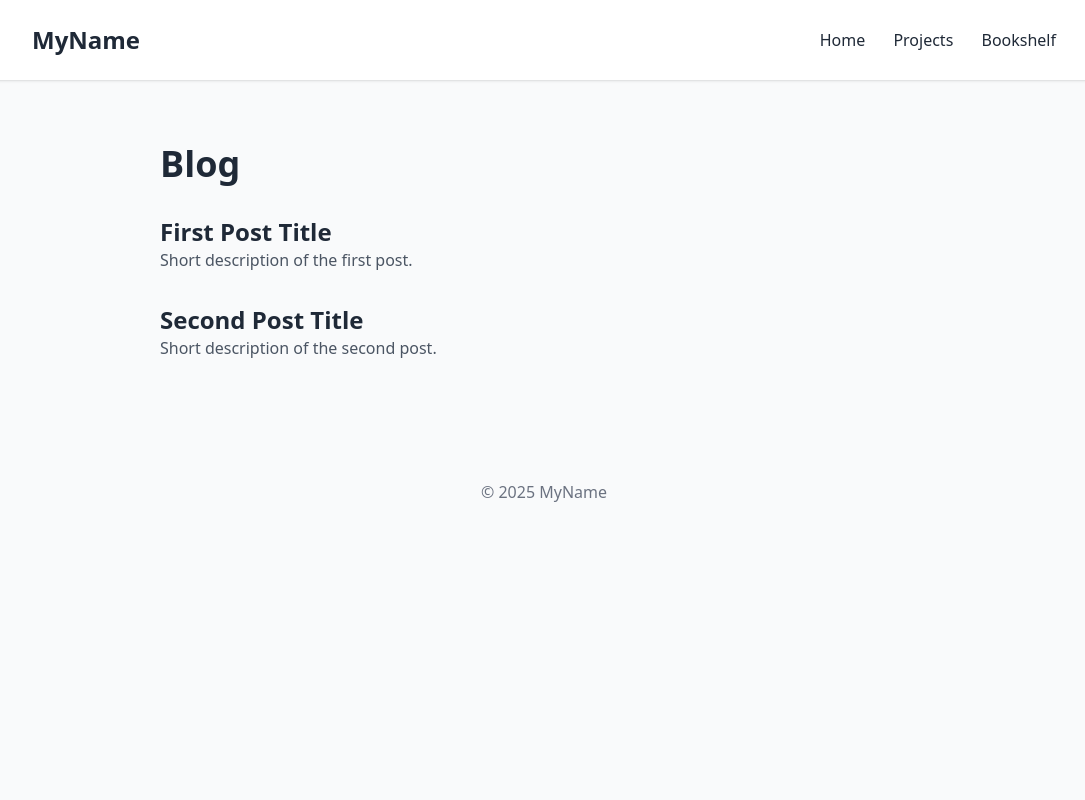
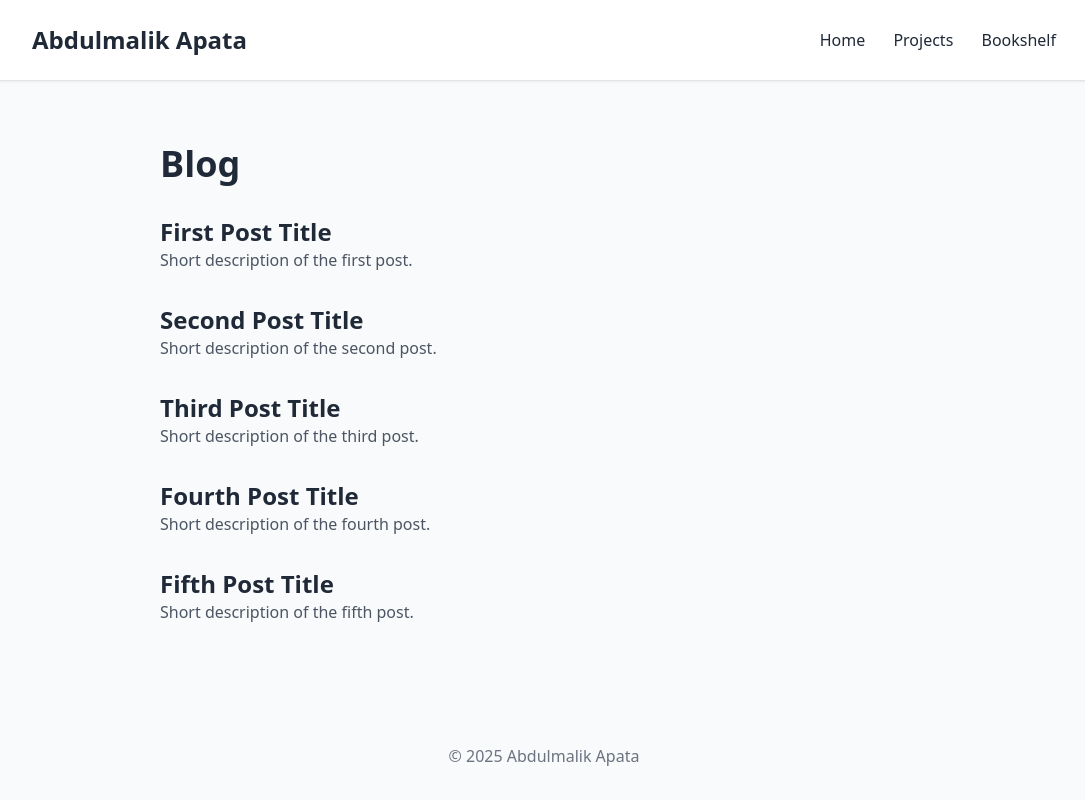
Before and after one commit to Brownie44l1/my-website, a plain HTML site: page blog/blogs.html in a window 1280 px wide. Shown: the whole page, without its empty margins (96-1181 px from the left). Drawn offline with nearby package versions, Linux system fonts and the light colour scheme.

Commit message:
second commit

```diff
--- a/blog/blogs.html
+++ b/blog/blogs.html
@@ -9,7 +9,7 @@
 <body class="bg-gray-50 text-gray-800">
   <header class="p-6 bg-white shadow">
     <nav class="max-w-5xl mx-auto flex justify-between items-center">
-      <h1 class="text-2xl font-bold">MyName</h1>
+      <h1 class="text-2xl font-bold">Abdulmalik Apata</h1>
       <div class="space-x-6">
         <a href="/" class="hover:text-blue-600">Home</a>
         <a href="/projects/" class="hover:text-blue-600">Projects</a>
@@ -34,10 +34,31 @@
       </h3>
       <p class="text-gray-600">Short description of the second post.</p>
     </article>
+
+    <article class="mb-8">
+      <h3 class="text-2xl font-semibold">
+        <a href="/blog/second-post.html" class="hover:text-blue-600">Third Post Title</a>
+      </h3>
+      <p class="text-gray-600">Short description of the third post.</p>
+    </article>
+
+    <article class="mb-8">
+      <h3 class="text-2xl font-semibold">
+        <a href="/blog/second-post.html" class="hover:text-blue-600">Fourth Post Title</a>
+      </h3>
+      <p class="text-gray-600">Short description of the fourth post.</p>
+    </article>
+
+    <article class="mb-8">
+      <h3 class="text-2xl font-semibold">
+        <a href="/blog/second-post.html" class="hover:text-blue-600">Fifth Post Title</a>
+      </h3>
+      <p class="text-gray-600">Short description of the fifth post.</p>
+    </article>
   </section>
 
   <footer class="mt-24 p-6 text-center text-gray-500">
-    © 2025 MyName
+    © 2025 Abdulmalik Apata
   </footer>
 </body>
 </html>
```
Also changed, not shown: index.html (+2 -2 lines).
